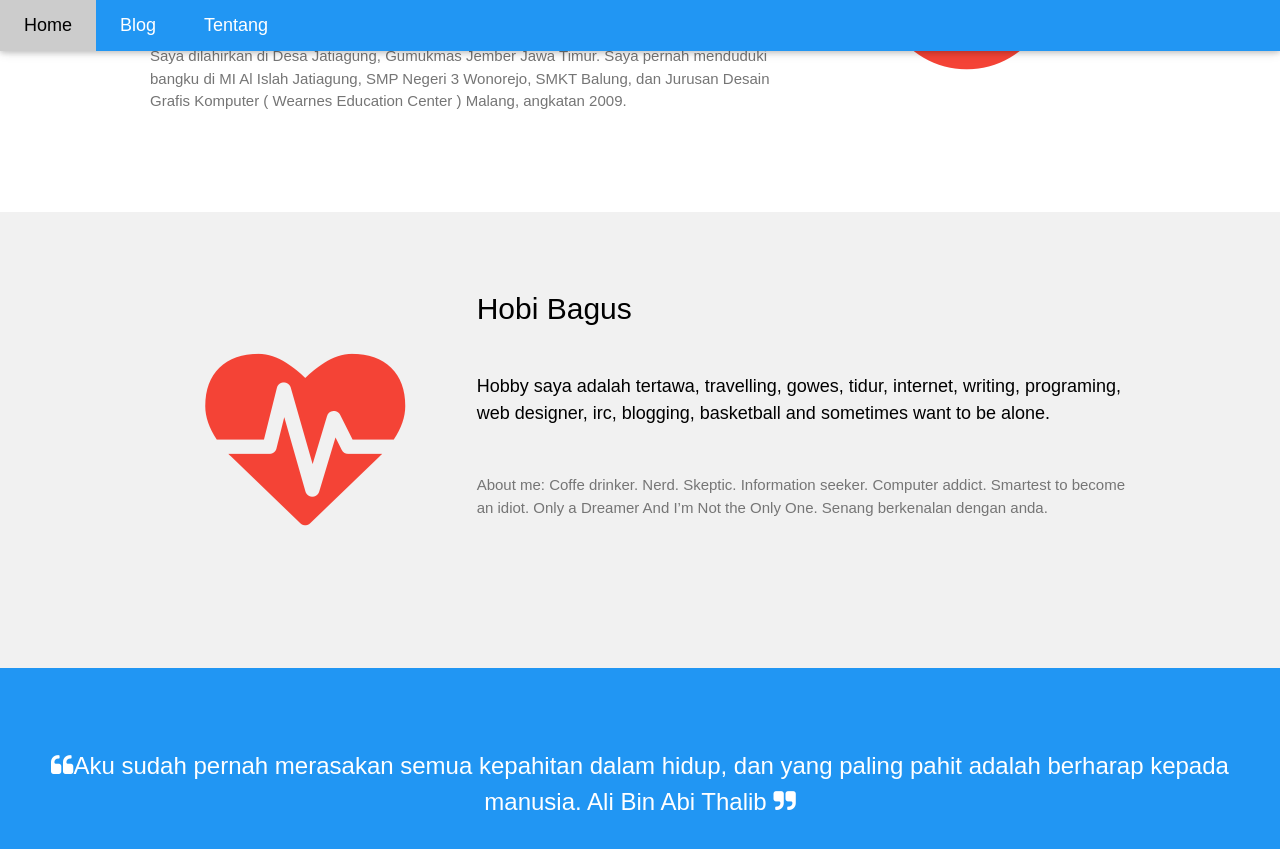
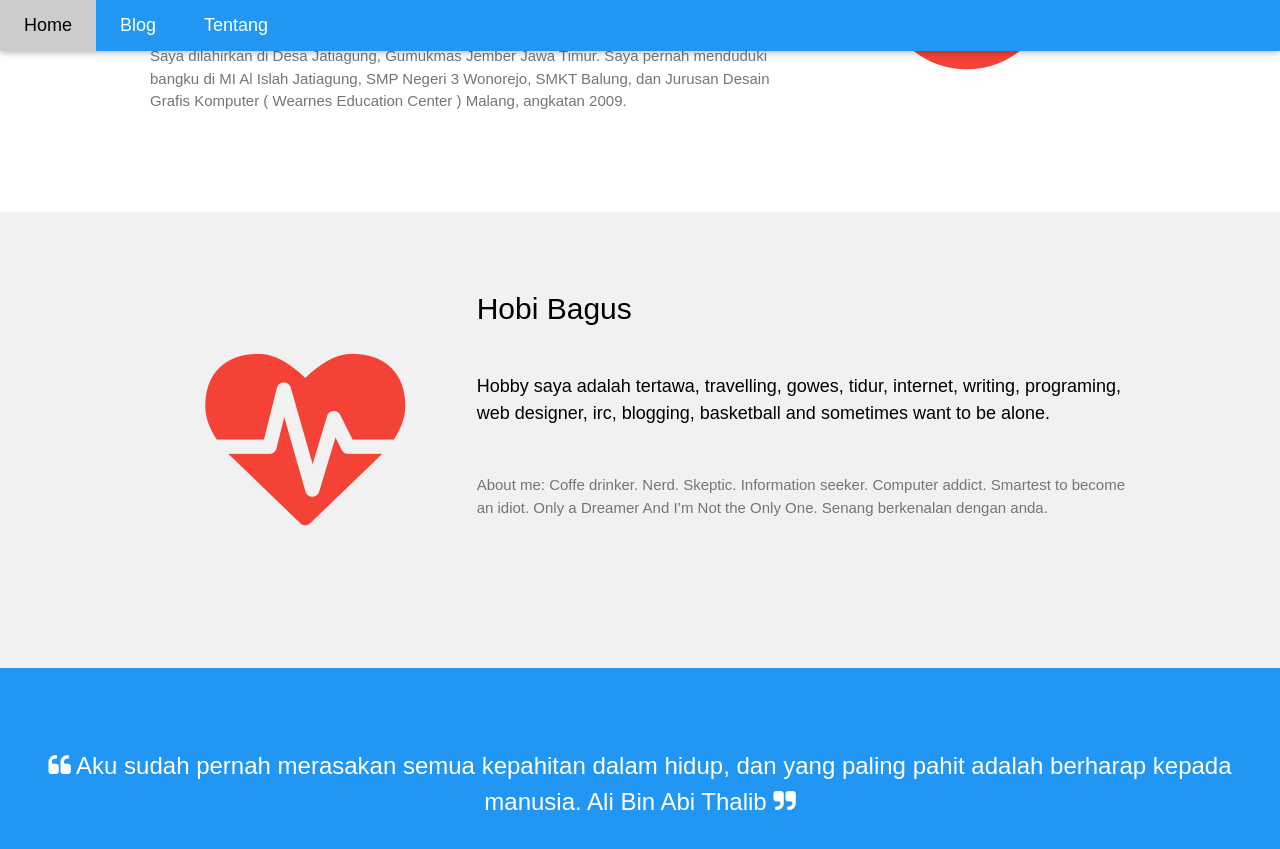
Before and after one commit to Bagus18/Bagus18.github.io, a Jekyll site: the page built from index.md, in a window 1280 px wide and 900 px high, scrolled down 507 px. Shown: the top 849 px of the window. Built offline with Jekyll 4.4.1, drawn with Linux system fonts in a browser that asks for light colours; nearby versions of some CDN libraries; some web fonts are replaced; library files that are not in the unit come from our copies.

Commit message:
Update Thu, Nov 02, 2017  6:22:42 PM

```diff
--- a/_includes/gulu.html
+++ b/_includes/gulu.html
@@ -12,7 +12,7 @@
 
   <!-- Navbar on small screens  -->
   <div id="navDemo" class="w3-bar-block w3-white w3-hide w3-hide-large w3-hide-medium w3-large">
-    <a href="/blog" class="w3-bar-item w3-button w3-padding-large">Blog</a>
+   <!-- <a href="/blog" class="w3-bar-item w3-button w3-padding-large">Blog</a> -->
     <a href="/about" class="w3-bar-item w3-button w3-padding-large">Tentang</a>
     <!--<a href="#" class="w3-bar-item w3-button w3-padding-large">Link 2</a>
     <a href="#" class="w3-bar-item w3-button w3-padding-large">Link 3</a>
--- a/_includes/pupu.html
+++ b/_includes/pupu.html
@@ -1,6 +1,6 @@
   <section id="kutipan" class="kutipan">
 <div class="w3-container w3-blue w3-center w3-padding-64">
-    <h3 class="w3-margin w3-xlarge"><i class="fa fa-quote-left" aria-hidden="true"></i>Aku sudah pernah merasakan semua kepahitan dalam hidup, dan yang paling pahit adalah berharap kepada manusia. Ali Bin Abi Thalib <i class="fa fa-quote-right" aria-hidden="true"></i>
+    <h3 class="w3-margin w3-xlarge"><i class="fa fa-quote-left" aria-hidden="true"></i> Aku sudah pernah merasakan semua kepahitan dalam hidup, dan yang paling pahit adalah berharap kepada manusia. Ali Bin Abi Thalib <i class="fa fa-quote-right" aria-hidden="true"></i>
 </h3>
 </div>
   </section>
```
